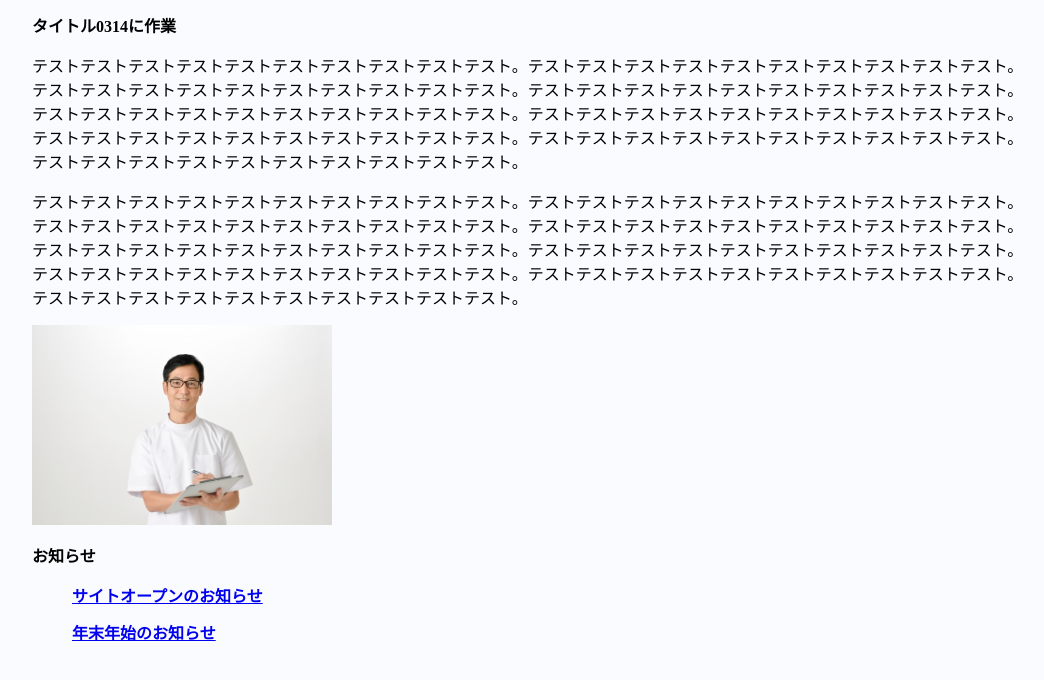
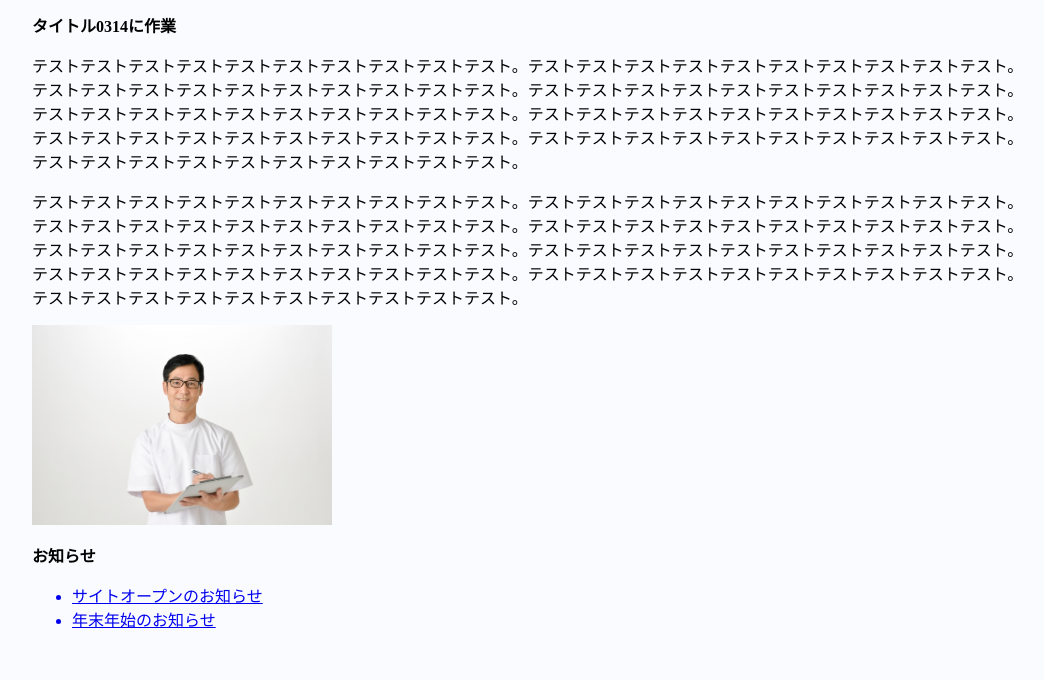
Before and after one commit to akaihiroaki/vercel-test, a plain HTML site: page index.html in a window 1280 px wide. Shown: the whole page, without its empty margins (108-1152 px from the left). Drawn offline with Linux system fonts and the light colour scheme; no server answers.

Commit message:
Add files via upload

```diff
--- a/index.html
+++ b/index.html
@@ -21,8 +21,8 @@
     <section class="section">
       <h1>お知らせ</h1>
       <ul>
-        <a href="/news/index.html"><h1 id="title">サイトオープンのお知らせ</h1></a>
-        <a href="/news/index2.html"><h1 id="title">年末年始のお知らせ</h1></a>
+        <a href="/news/index.html"><li id="title">サイトオープンのお知らせ</li></a>
+        <a href="/news/index2.html"><li id="title">年末年始のお知らせ</li></a>
       </ul>
     </section>
 
```
